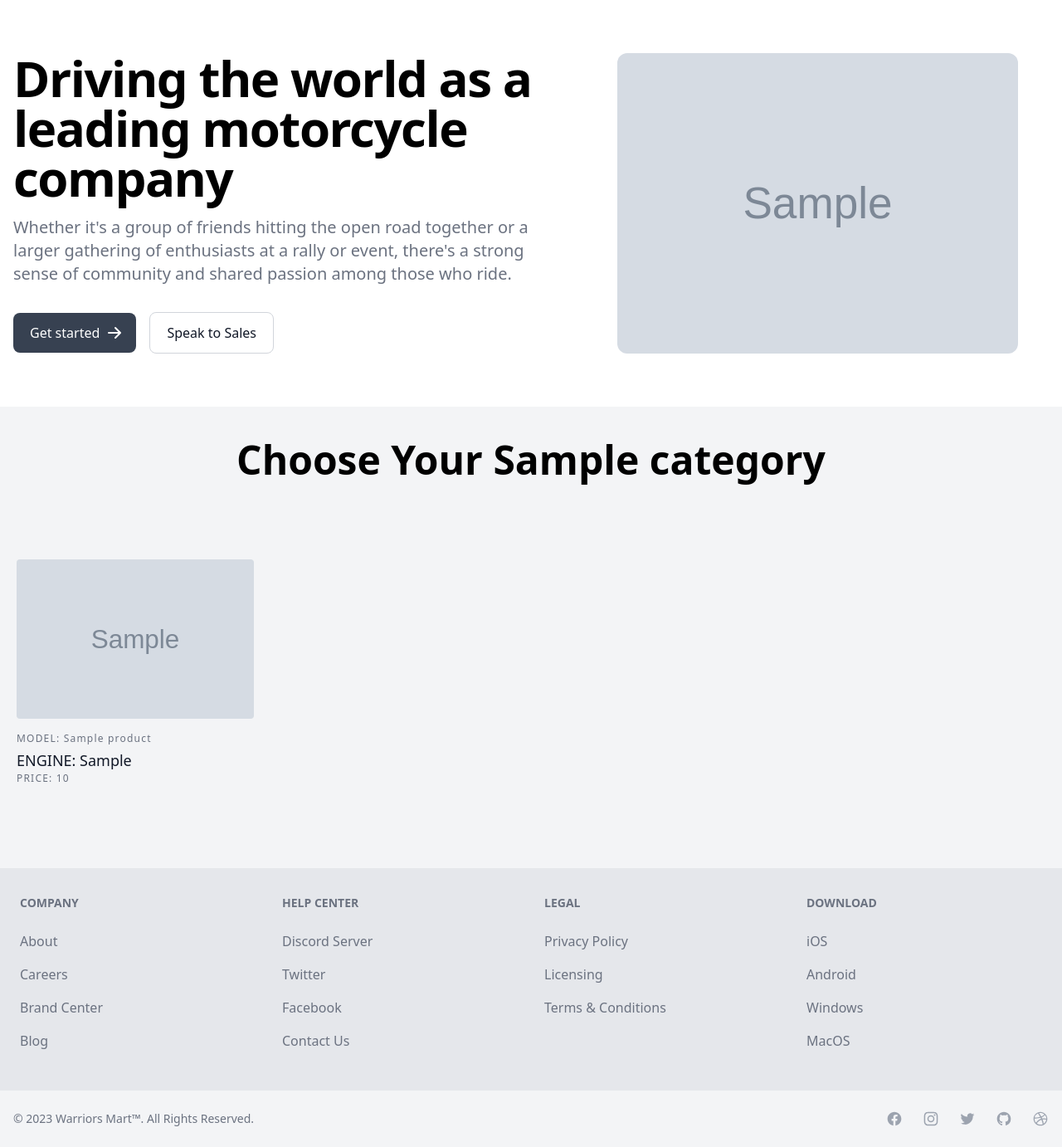
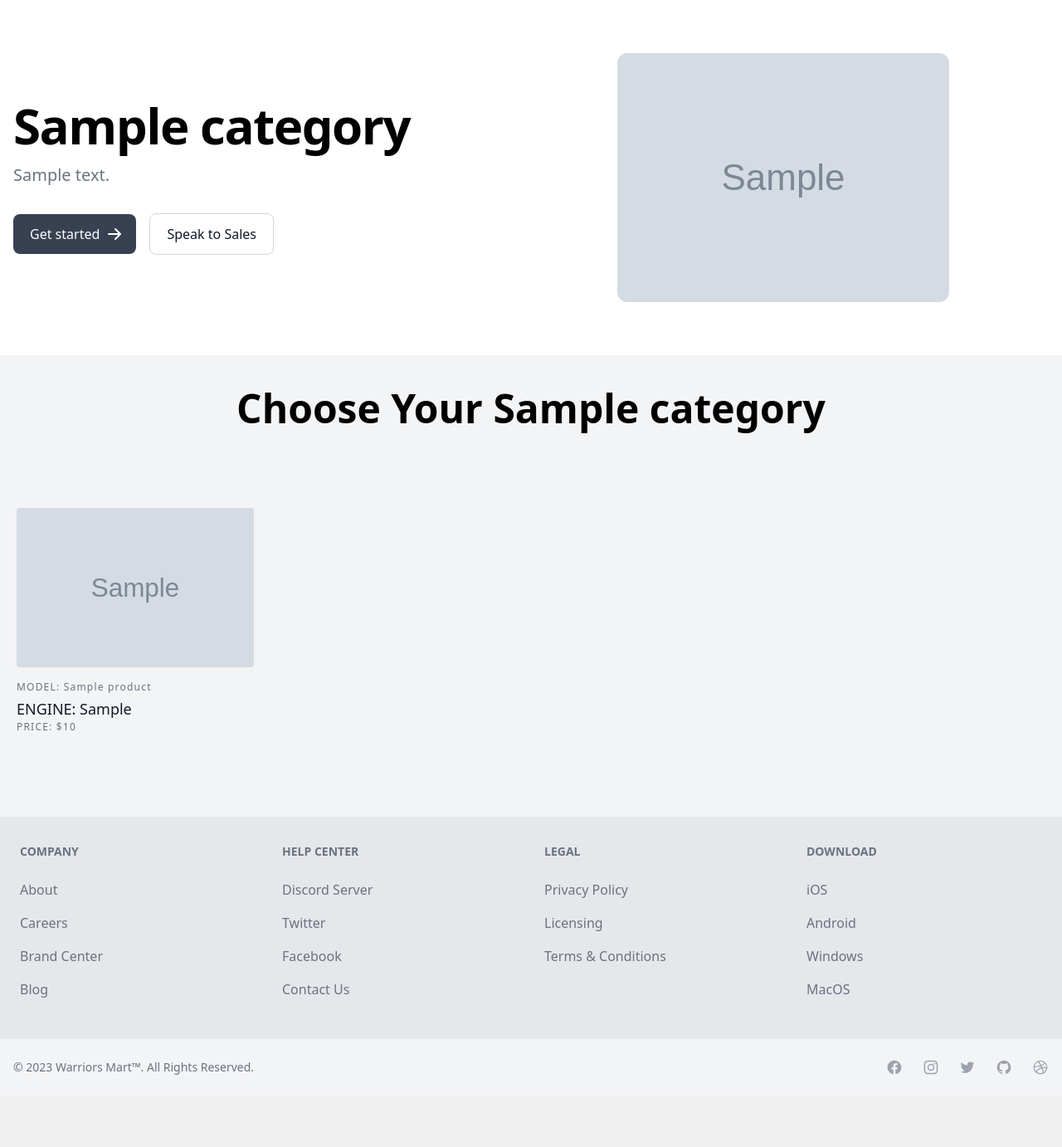
Before and after one commit to skkhandokar/WARRIORS-MART, a Django app: a page that uses items/templates/store.html in a window 1280 px wide. Shown: the part 54-1436 px from the top of the page at 83% size. After the commit the page ends 1349 px from the top, so only its background shows below. Run offline with Django 4.2, Linux system fonts and the light colour scheme; tables that the repository leaves empty hold one stand-in row (values such as "Sample post"); grey boxes marked "Sample" are stand-in pictures; style sheets or scripts are compiled from the project's sources; some libraries are stand-ins or nearby versions.

Commit message:
update category

```diff
--- a/category/models.py
+++ b/category/models.py
@@ -6,6 +6,7 @@
 class Category(models.Model):
     category_name = models.CharField(max_length=50, unique=True)
     slug = models.SlugField(max_length=100, unique=True)
+    title = models.TextField(max_length=255, blank=True)
     description = models.TextField(max_length=255, blank=True)
     cat_image = models.ImageField(upload_to='categories/', blank=True)
 
--- a/items/templates/store.html
+++ b/items/templates/store.html
@@ -8,13 +8,10 @@
         <div class="mr-auto place-self-center lg:col-span-7">
             <h1
                 class="max-w-2xl mb-4 text-4xl font-extrabold leading-none tracking-tight md:text-5xl xl:text-6xl dark:text-white">
-                Driving the world as a leading motorcycle company</h1>
+                {{specific_category.title}}</h1>
 
             <p class="max-w-2xl mb-6 font-light text-gray-500 lg:mb-8 md:text-lg lg:text-xl dark:text-gray-400">
-                Whether it's a group of friends hitting the open road together or a larger gathering of
-                enthusiasts
-                at a rally or event, there's a strong sense of community and shared passion among those who
-                ride.
+                {{specific_category.description}}
             </p>
             <a href="#"
                 class="inline-flex items-center justify-center px-5 py-3 mr-3 text-base font-medium text-center text-white bg-gray-700 rounded-lg hover:bg-gray-800 focus:ring-4 focus:ring-gray-500 dark:focus:ring-gray-900">
@@ -58,7 +55,7 @@
                         <p class="text-gray-500 text-xs tracking-widest title-font mb-1">MODEL: {{product.mode_name}}
                         </p>
                         <h2 class="text-gray-900 title-font text-lg font-medium"> ENGINE: {{product.engine}}</h2>
-                        <p class="text-gray-500 text-xs tracking-widest title-font mb-1">PRICE: {{product.price}}
+                        <p class="text-gray-500 text-xs tracking-widest title-font mb-1">PRICE: ${{product.price}}
                         </p>
                     </div>
                 </a>
```
Also changed, not shown: home/templates/index.html (+6 -5 lines), category/migrations/0002_category_title.py (added).
